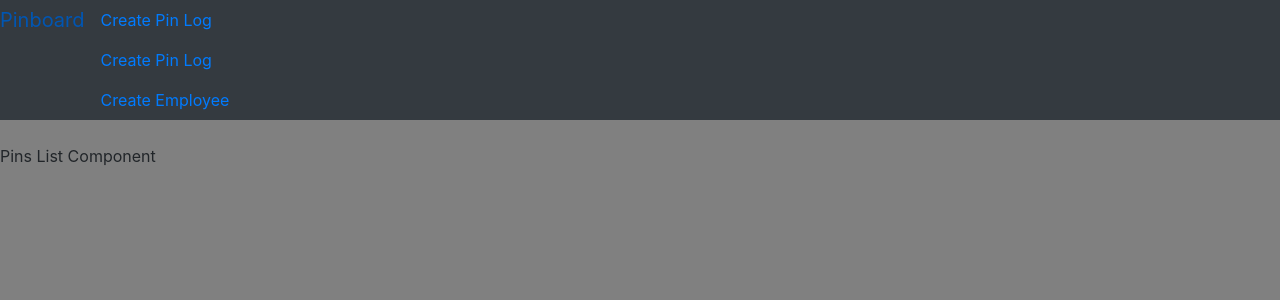
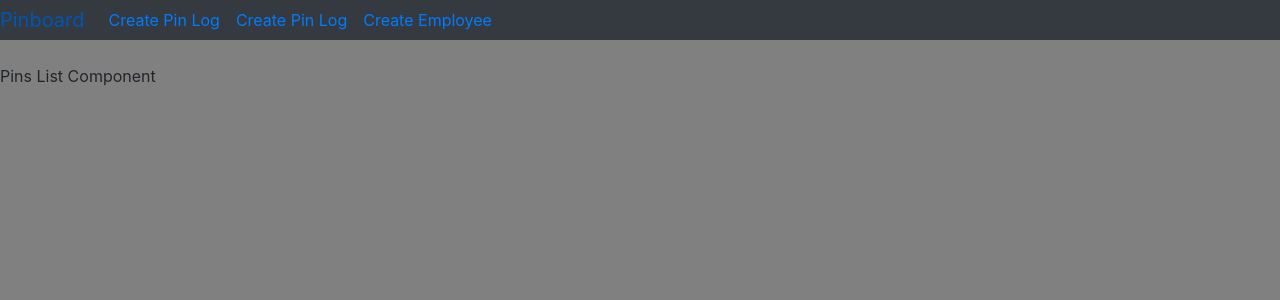
Before and after one commit to mohammadkharma/Employees-Pinboard, a React (Create React App) app: page / in a window 1280 px wide. Shown: the top 300 px of the page. Built offline with nearby package versions, Linux system fonts and the light colour scheme.

Commit message:
fixed bootstrap class

```diff
--- a/src/components/navbar.component.js
+++ b/src/components/navbar.component.js
@@ -4,7 +4,7 @@ import { Link } from "react-router-dom";
 class Navbar extends Component {
   render() {
     return (
-      <nav className="nav nav-dark bg-dark nav-expand-ls">
+      <nav className="nav nav-dark bg-dark navbar-expand-lg">
         <Link to="/" className="navbar-brand">
           Pinboard
         </Link>
```
